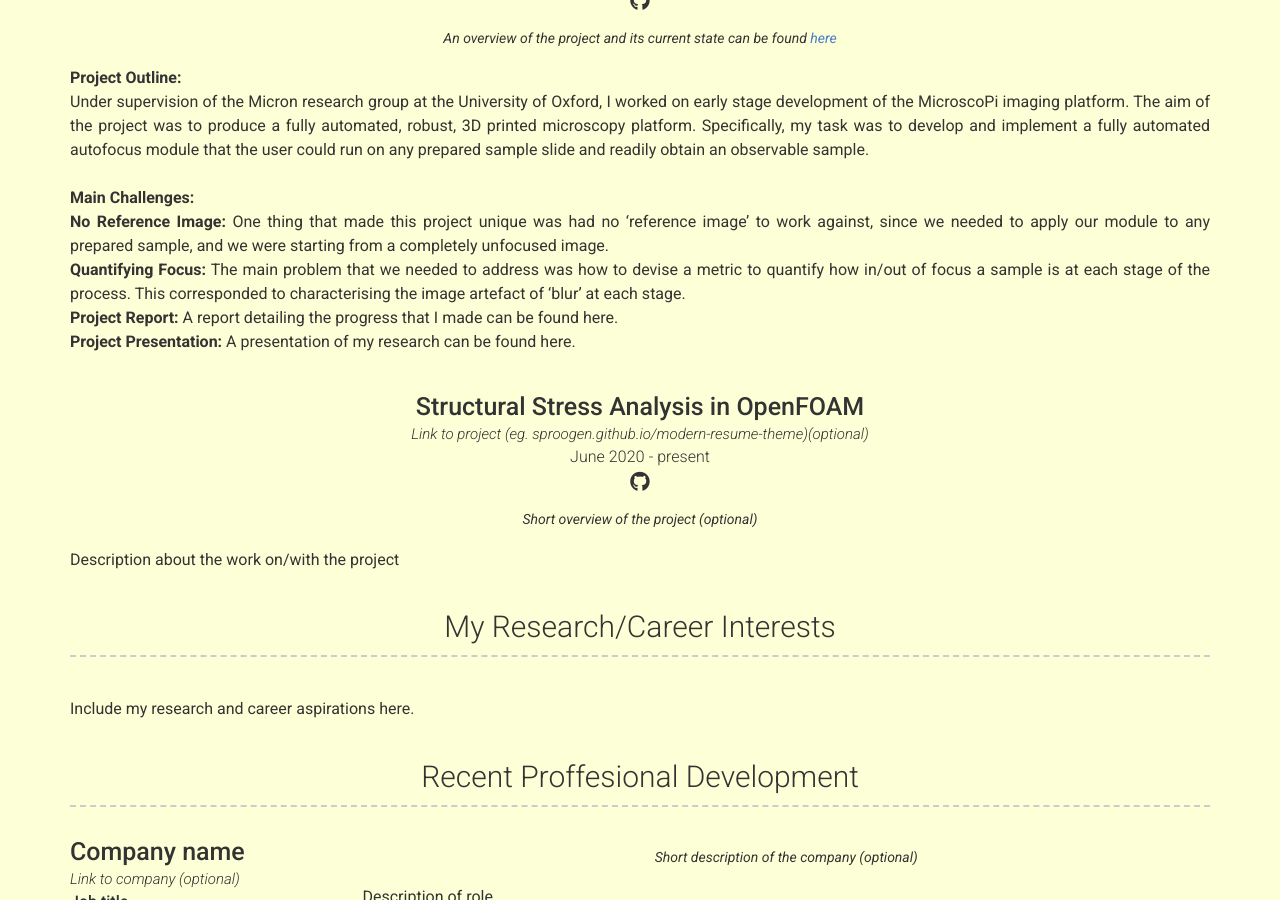
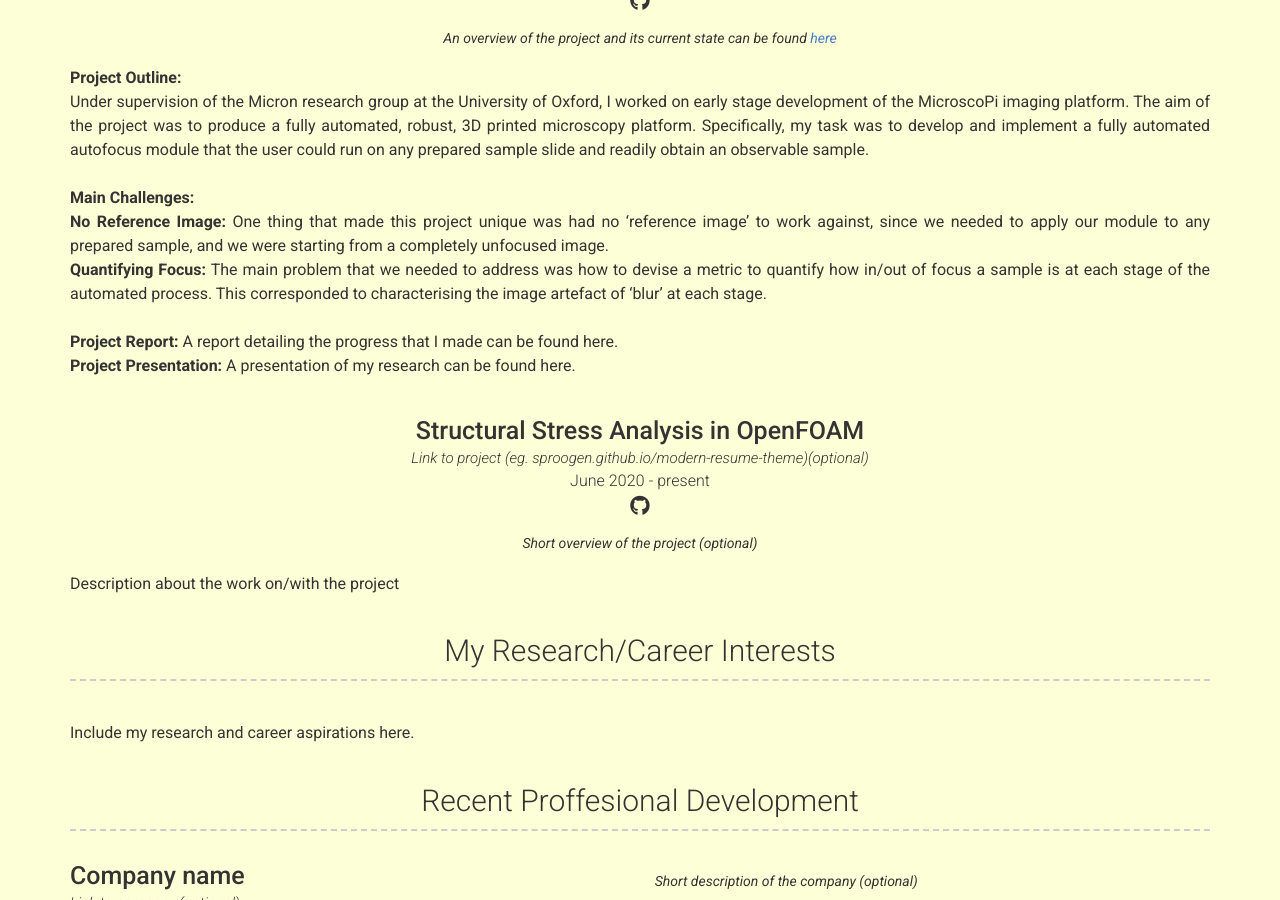
Before and after one commit to WilliamManley/WilliamManley.github.io, a Jekyll site: the page built from index.md, in a window 1280 px wide and 900 px high, scrolled down 1028 px. Built offline with Jekyll 4.4.1, drawn with Linux system fonts in a browser that asks for light colours; nearby versions of some CDN libraries.

Commit message:
as below

```diff
--- a/_data/projects.yml
+++ b/_data/projects.yml
@@ -21,8 +21,8 @@
     were starting from a completely unfocused image. <br>
     **Quantifying Focus:**
     The main problem that we needed to address was how to devise a metric to
-    quantify how in/out of focus a sample is at each stage of the process. This
-    corresponded to characterising the image artefact of 'blur' at each stage. <br>
+    quantify how in/out of focus a sample is at each stage of the automated process. This
+    corresponded to characterising the image artefact of 'blur' at each stage. <br> <br>
     **Project Report:** A report detailing the progress that I made can be found here. <br>
     **Project Presentation:** A presentation of my research can be found here.
 
```
